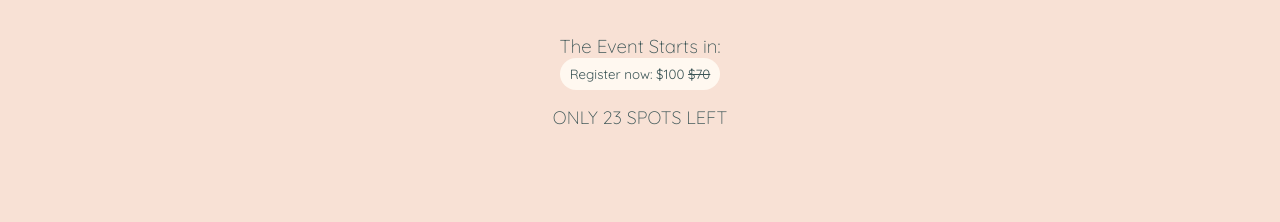
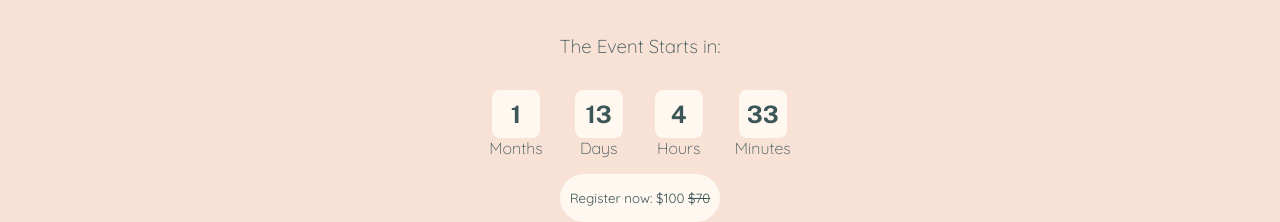
Before and after one commit to mariaeduardatc/FindHope, a React (Create React App) app: page / in a window 1280 px wide. Shown: the part 383-605 px from the top of the page. Built offline with nearby package versions, Linux system fonts and the light colour scheme.

Commit message:
home countdown

```diff
--- a/src/components/Home/index.tsx
+++ b/src/components/Home/index.tsx
@@ -1,4 +1,4 @@
-import { Container, Title, Image, Clock, Register } from "./styles";
+import { Container, General, Title, Image, Clock, Register } from "./styles";
 import image from '../../assets/icon.png'
 
 
@@ -24,9 +24,31 @@ export function Home(){
                     The Event Starts in:
                 </h3>
             </Clock>
+            <General>  {/* TODO: put General formatting into just Clock category */}
+                <div className="information" id="date">
+                    <h2>1</h2>
+                    <h4>Months</h4>
+                </div>
+
+                <div className="information" id="Time">
+                    <h2>13</h2>
+                    <h4>Days</h4>
+                </div>
+
+                <div className="information" id="Language">
+                    <h2>4</h2>
+                    <h4>Hours</h4>
+                </div>
+
+                <div className="information" id="Duration">
+                    <h2>33</h2>
+                    <h4>Minutes</h4>
+                </div>
+            </General>
+
 
             <Register>
-                <button>Register now: $100 {" "}
+                <button> Register now: $100 {" "}
                 <span style={{textDecoration: 'line-through'}}>
                     $70
                 </span>
--- a/src/components/Home/styles.tsx
+++ b/src/components/Home/styles.tsx
@@ -39,14 +39,9 @@ export const Image = styled.div`
 
 export const Clock = styled.div`
 
-
 `
 
 export const Register = styled.div`
-    .crossed-line {
-        text-decoration: line-through;
-    }
-
     font-size: 20px;
     color: var(--green-dark);
     button{
@@ -54,12 +49,43 @@ export const Register = styled.div`
         border: none;
         border-radius: 2rem;
         width: 10rem;
-        height: 2rem;
+        height: 3rem;
 
         color: var(--green-dark);
+        margin-top: 1rem;
     }
     h3{
         margin-top: 1rem;
-        font-size: 18px;
+        font-size: 20px;
     }
 `
+
+export const General = styled.div`
+    display: flex;
+    justify-content: center;
+    gap: 2rem;
+
+    .information{
+        margin-top: 2rem;
+        display: flex;
+        flex-direction: column;
+        align-items: center;
+    }
+
+    h2{
+        background-color: var(--white);
+        border-radius: 0.5rem;
+
+        width: 3rem;
+        height: 3rem;
+
+        display: flex;
+        align-items: center;
+        justify-content: center;
+    }
+
+    h4{
+        font-weight: 100;
+        font-size: 16px;
+    }
+`
```
